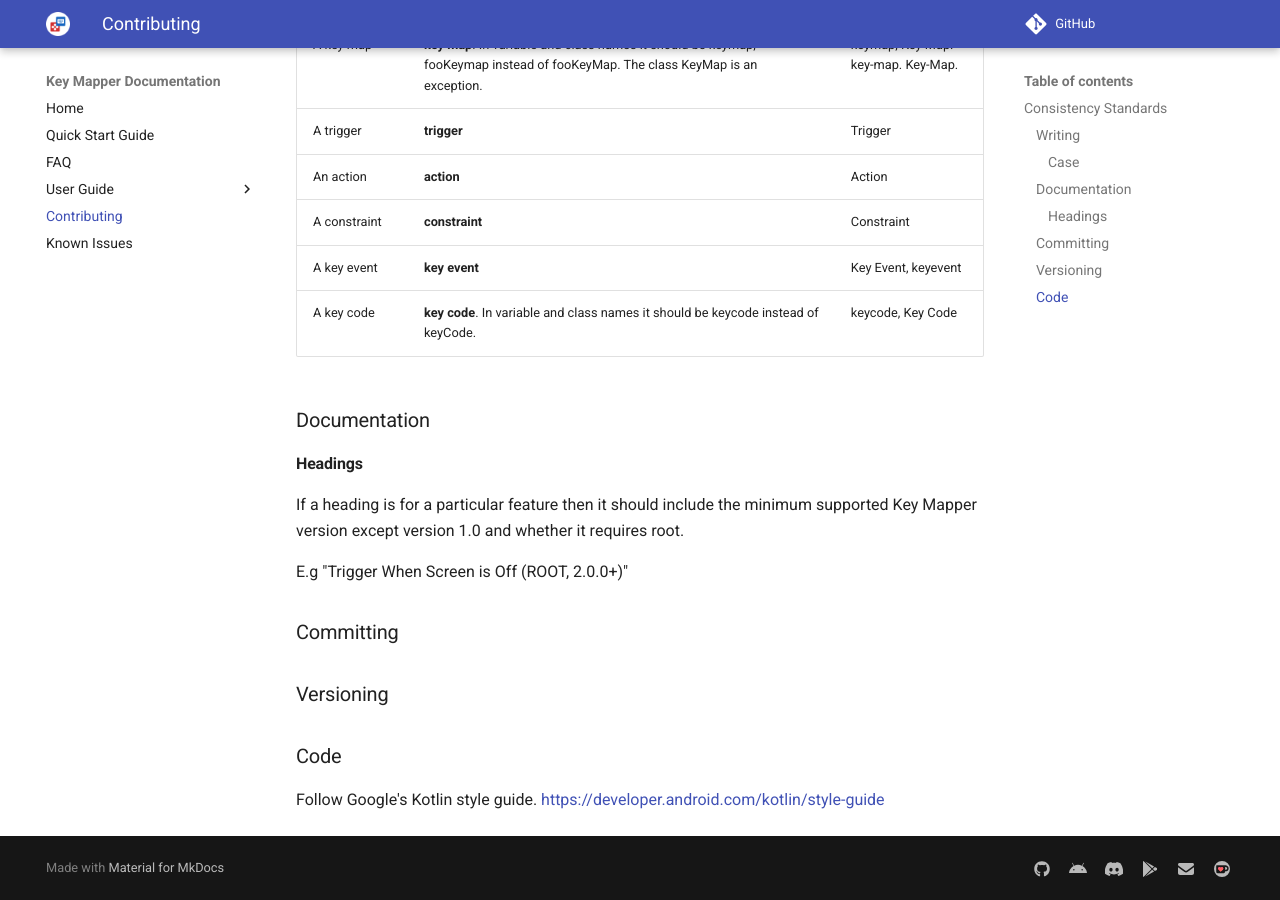
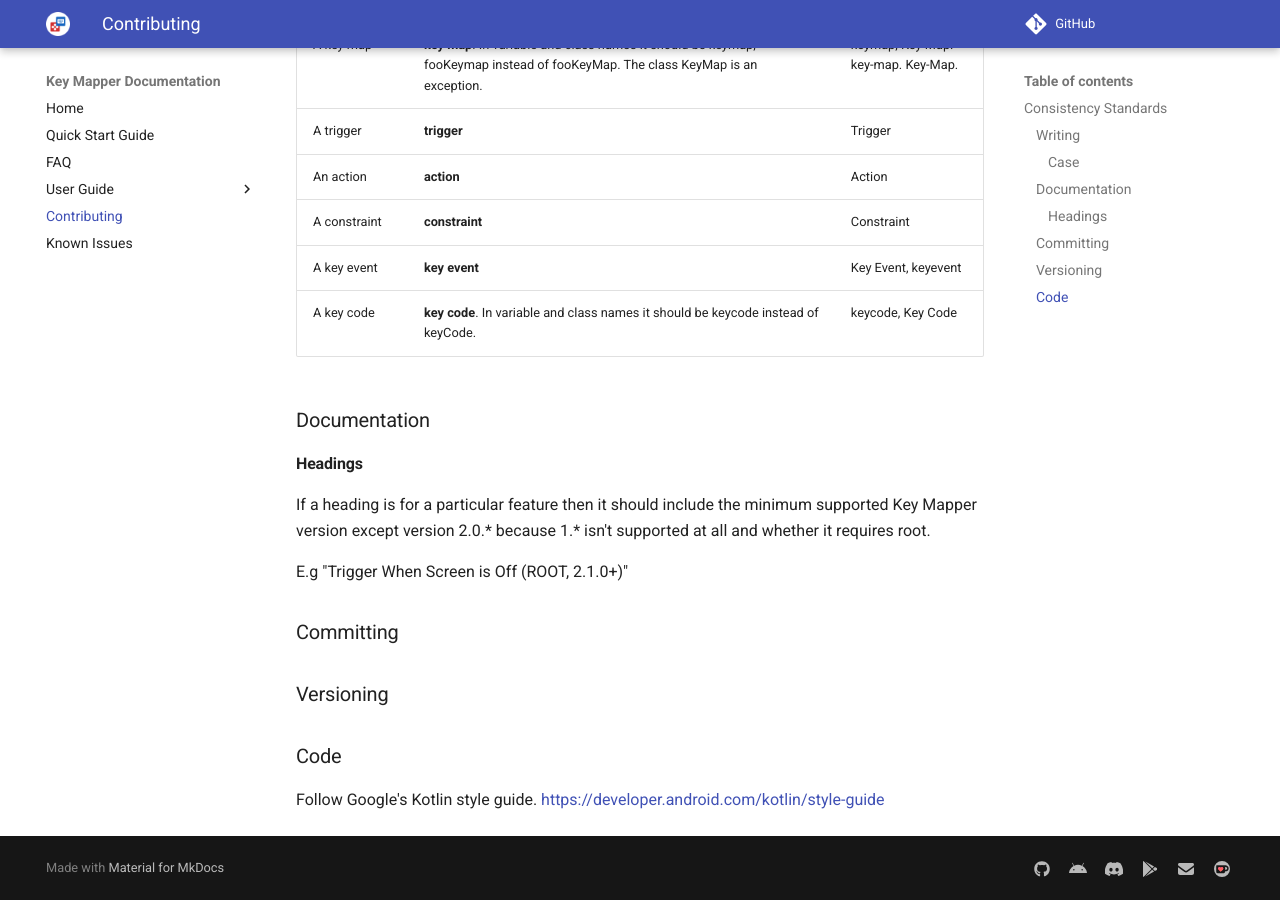
Before and after one commit to keymapperorg/KeyMapper, an MkDocs documentation site: the page built from docs/contributing.md, in a window 1280 px wide and 900 px high, scrolled down 676 px. Built offline with MkDocs 1.6.1 and Material for MkDocs 9.7.7, drawn with Linux system fonts in a browser that asks for light colours; comment, search, counter and statistics services are not loaded.

Commit message:
Update contributing.md

```diff
--- a/docs/contributing.md
+++ b/docs/contributing.md
@@ -24,9 +24,9 @@ Here are words and phrases that can be spelt or capitalised in multiple ways.
 
 #### Headings
 
-If a heading is for a particular feature then it should include the minimum supported Key Mapper version except version 1.0 and whether it requires root.
+If a heading is for a particular feature then it should include the minimum supported Key Mapper version except version 2.0.* because 1.* isn't supported at all and whether it requires root.
 
-E.g "Trigger When Screen is Off (ROOT, 2.0.0+)"
+E.g "Trigger When Screen is Off (ROOT, 2.1.0+)"
 
 ### Committing
 
```
